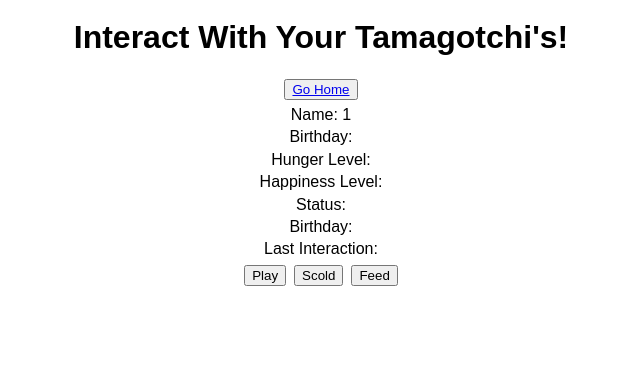
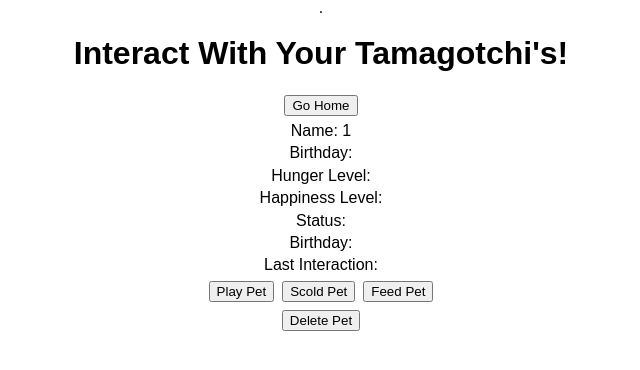
Before and after one commit to bradygrapentine/tamagotchi-front-end, a React (Create React App) app: page / in a window 1280 px wide. Both pictures are taken after a click on the button "Interact with 1". Shown: the top 370 px of the page, without its empty margins (319-959 px from the left). Built offline with nearby package versions, Linux system fonts and the light colour scheme.

Commit message:
added a graveyard and graveyard button, added a create a new pet form

```diff
--- a/src/App.jsx
+++ b/src/App.jsx
@@ -6,11 +6,17 @@
 
   return (
     <>
-      <header>
-        <h1>Interact With Your Tamagotchi's!</h1>
-      </header>
+      .
       <Switch>
         <Route exact path="/">
+          <h1>Interact With Your Tamagotchi's!</h1>
+          <button className="graveyard">
+            <Link to="/graveyard">Visit Graveyard</Link>
+          </button>
+          <form>
+            <label>Create a New Pet: </label>
+            <input type="text" placeholder="New Pet's Name Here" />
+          </form>
           <h3>All Pets</h3>
           <ul>
             <li>
@@ -63,6 +69,7 @@
           </ul>
         </Route>
         <Route exact path="/1">
+          <h1>Interact With Your Tamagotchi's!</h1>
           <button>
             <Link to="/">Go Home</Link>
           </button>
@@ -75,13 +82,15 @@
             <p>Birthday: </p>
             <p>Last Interaction: </p>
             <section>
-              <button>Play</button>
-              <button>Scold</button>
-              <button>Feed</button>
+              <button>Play Pet</button>
+              <button>Scold Pet</button>
+              <button>Feed Pet</button>
             </section>
+            <button className="delete">Delete Pet</button>
           </div>{' '}
         </Route>
         <Route exact path="/2">
+          <h1>Interact With Your Tamagotchi's!</h1>
           <button>
             <Link to="/">Go Home</Link>
           </button>
@@ -94,13 +103,15 @@
             <p>Birthday: </p>
             <p>Last Interaction: </p>
             <section>
-              <button>Play</button>
-              <button>Scold</button>
-              <button>Feed</button>
+              <button>Play Pet</button>
+              <button>Scold Pet</button>
+              <button>Feed Pet</button>
             </section>
+            <button className="delete">Delete Pet</button>
           </div>{' '}
         </Route>
         <Route exact path="/3">
+          <h1>Interact With Your Tamagotchi's!</h1>
           <button>
             <Link to="/">Go Home</Link>
           </button>
@@ -113,13 +124,15 @@
             <p>Birthday: </p>
             <p>Last Interaction: </p>
             <section>
-              <button>Play</button>
-              <button>Scold</button>
-              <button>Feed</button>
+              <button>Play Pet</button>
+              <button>Scold Pet</button>
+              <button>Feed Pet</button>
             </section>
+            <button className="delete">Delete Pet</button>
           </div>{' '}
         </Route>
         <Route exact path="/4">
+          <h1>Interact With Your Tamagotchi's!</h1>
           <button>
             <Link to="/">Go Home</Link>
           </button>
@@ -132,11 +145,56 @@
             <p>Birthday: </p>
             <p>Last Interaction: </p>
             <section>
-              <button>Play</button>
-              <button>Scold</button>
-              <button>Feed</button>
+              <button>Play Pet</button>
+              <button>Scold Pet</button>
+              <button>Feed Pet</button>
             </section>
+            <button className="delete">Delete Pet</button>
           </div>{' '}
+        </Route>
+        <Route exact path="/graveyard">
+          <h4>Please Scroll Quietly</h4>
+          <p>
+            These pets deserve the respect they didn't receive when they were
+            alive
+          </p>
+          <ul>
+            <li>
+              <div>
+                <p>Name: 5</p>
+                <p>Birthday: </p>
+                <p>Cause of Death: </p>
+                <p>Last Day: </p>
+              </div>
+            </li>
+            <li>
+              <div>
+                <p>Name: 6</p>
+                <p>Birthday: </p>
+                <p>Cause of Death: </p>
+                <p>Last Day: </p>
+              </div>
+            </li>
+            <li>
+              <div>
+                <p>Name: 7</p>
+                <p>Birthday: </p>
+                <p>Cause of Death: </p>
+                <p>Last Day: </p>
+              </div>
+            </li>
+            <li>
+              <div>
+                <p>Name: 8</p>
+                <p>Birthday: </p>
+                <p>Cause of Death: </p>
+                <p>Last Day: </p>
+              </div>
+            </li>
+          </ul>
+          <button>
+            <Link to="/">Click to Run From Guilt</Link>
+          </button>
         </Route>
         <Route path="*">Not Found</Route>
       </Switch>
--- a/src/index.scss
+++ b/src/index.scss
@@ -17,6 +17,7 @@
 
 h3 {
   text-align: center;
+  text-decoration: underline;
 }
 
 p {
@@ -25,6 +26,11 @@
 
 button {
   margin: 0.25rem;
+}
+
+a {
+  color: black;
+  text-decoration: none;
 }
 
 div {
```
Also changed, not shown: 1 other file (tests, documents, lock files or other folders).
